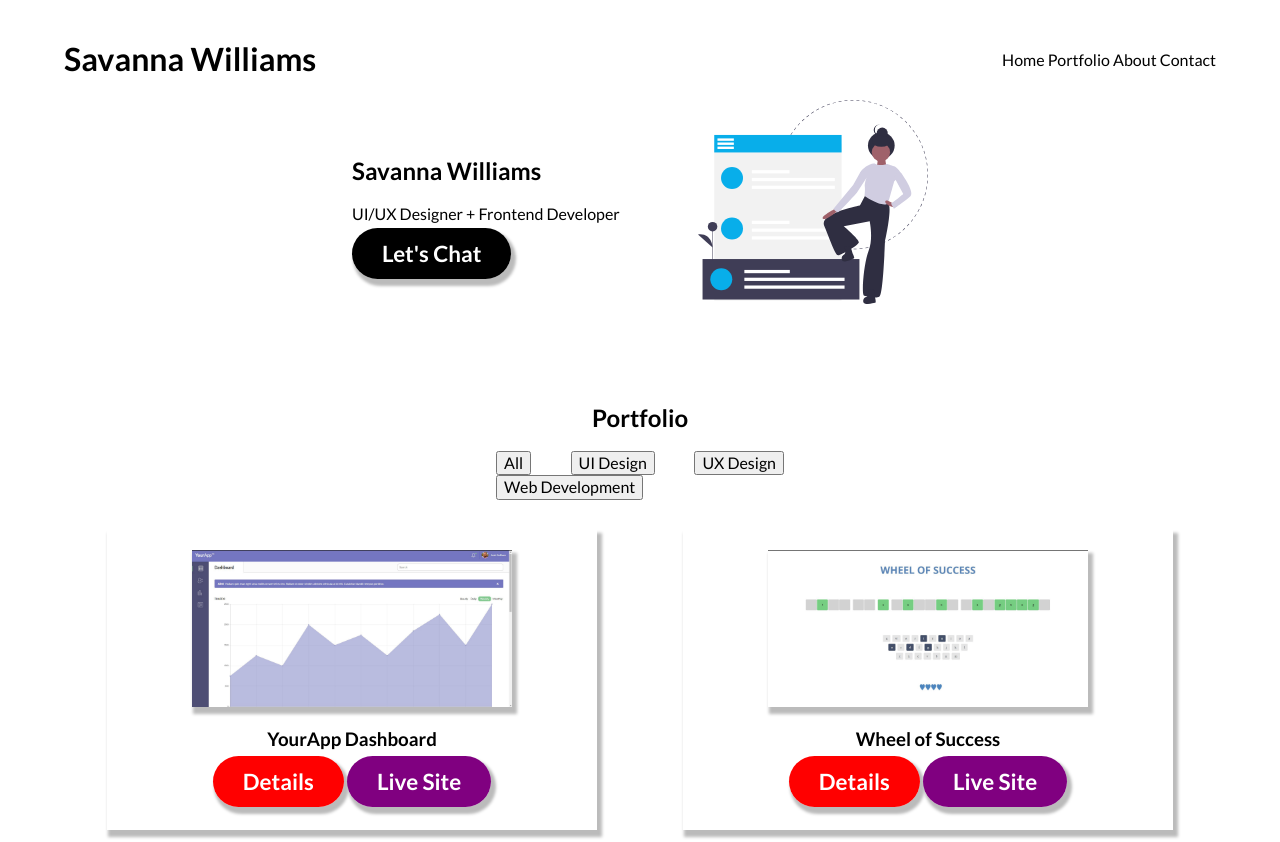
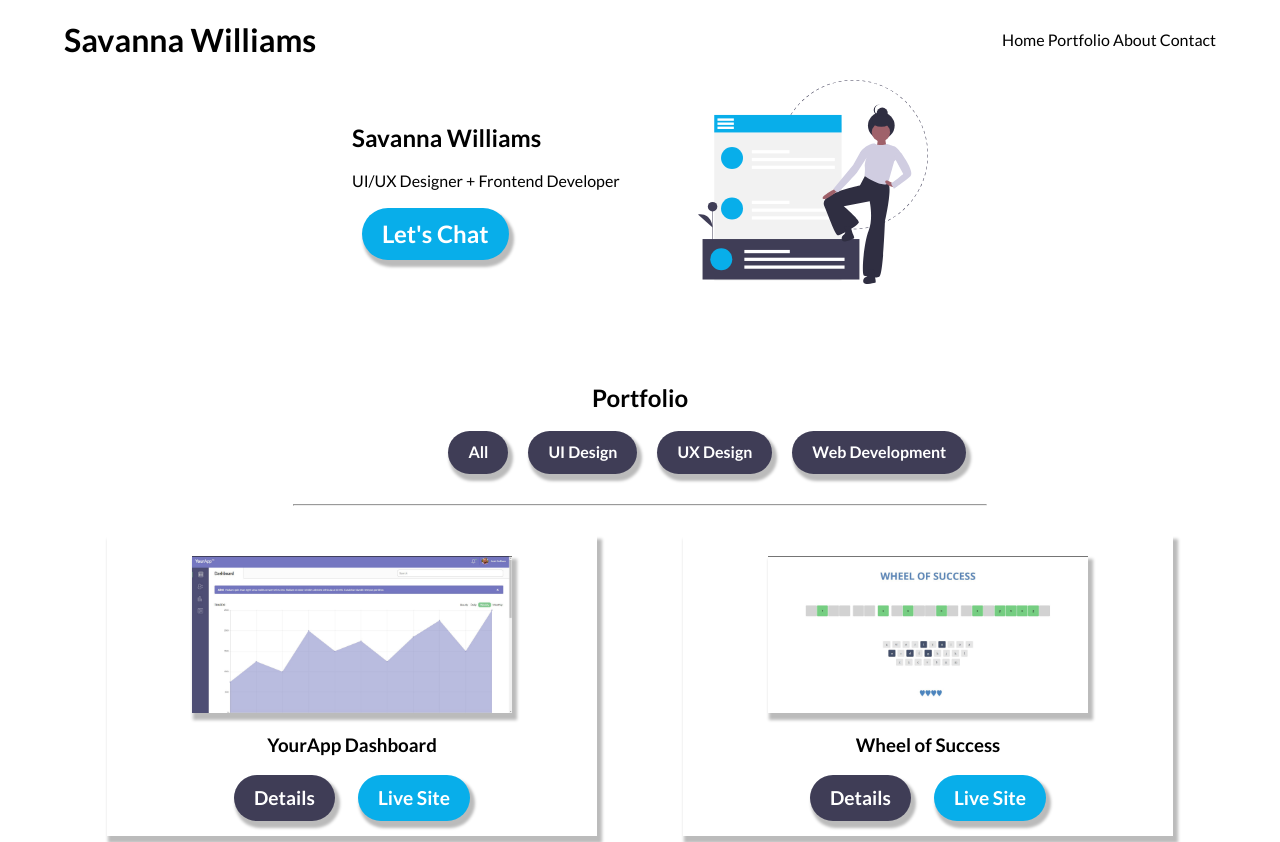
Before and after one commit to SavannaWilliams/techdegree-project-9, a plain HTML site: page index.html in a window 1280 px wide. Shown: the top 842 px of the page. Drawn offline with Linux system fonts and the light colour scheme.

Commit message:
Style portfolio filter buttons and make header sticky.

```diff
--- a/css/styles.css
+++ b/css/styles.css
@@ -1,9 +1,17 @@
 /* =================================
   Base Styles
 ==================================== */
+:root {
+  --blue: #08aeea;
+  --dark-grey: #3f3d56;
+}
+
 body {
     font-family: 'Lato', sans-serif;
+    margin-top: 80px; /* To accomodate sticky header */
 }
+
+/* To accomodate sticky header */
 
 .wrapper {
     width: 90%;
@@ -15,22 +23,10 @@ nav a {
     color: initial;
 }
 
-.button {
-    background-color: black;
-    color: #fff;
-    padding: 12px 30px;
-    border-radius: 50px;
-    text-decoration: none;
-    font-weight: 700;
-    font-size: 1.4rem;
-    margin-top: 30px;
-    box-shadow: 3px 5px 3px 2px #bbb;
-    transition: background-color .4s ease-in;
+nav a:hover {
+  color: var(--blue);
 }
 
-.button:hover {
-    background-color: red;
-}
 
 .portfolio-card img {
   width: 320px;
@@ -39,30 +35,61 @@ nav a {
   box-shadow: 3px 5px 3px 2px #bbb;
 }
 
+.button,
 .portfolio-details-btn,
 .portfolio-site-btn {
+  display: inline-block;
   color: #fff;
-  padding: 12px 30px;
+  padding: 12px 20px;
   border-radius: 50px;
   text-decoration: none;
   font-weight: 700;
-  font-size: 1.4rem;
-  margin-top: 30px;
+  font-size: 1.2rem;
+  margin: 0 10px 0 10px;
   box-shadow: 3px 5px 3px 2px #bbb;
-  transition: background-color .4s ease-in;
+  transition: background-color .4s ease-in, transform .4s ease-in;
 }
 
-.portfolio-details-btn:hover,
-.portfolio-site-btn:hover {
-  background-color: blue;
+.button {
+  font-size: 1.5rem;
+}
+
+.button,
+.portfolio-site-btn {
+  background-color: var(--blue);
 }
 
 .portfolio-details-btn {
-  background-color: red;
+  background-color: var(--dark-grey);
 }
 
-.portfolio-site-btn {
-  background-color: purple;
+.filter-btns {
+  display: inline-block;
+  white-space: nowrap;
+  text-decoration: none;
+  background-color: var(--dark-grey);
+  color: #fff;
+  padding: 12px 20px;
+  border: 0;
+  border-radius: 50px;
+  text-decoration: none;
+  font-weight: 700;
+  margin: 0 10px 0 10px;
+  box-shadow: 3px 5px 3px 2px #bbb;
+  transition: background-color .4s ease-in, transform .4s ease-in;
+  cursor: pointer;
+}
+
+.button:hover,
+.portfolio-site-btn:hover {
+  background-color: #0294c9;
+  transform: scale(.9);
+}
+
+.filter-btns:hover,
+.portfolio-details-btn:hover {
+  background-color: #15141c;
+  transform: scale(.9);
 }
 
 #portfolio h2,
@@ -88,6 +115,15 @@ header {
     flex-flow: row nowrap;
     justify-content: space-between;
     align-items: center;
+    /* Make sticky header. Top, left, right required to give flexbox space. */
+    position: fixed;
+    top: 0;
+    left: 0;
+    right: 0;
+    width: 90%;
+    height: 80px;
+    margin: 0 auto;
+    background-color: #fff;
 }
 
 #welcome {
@@ -108,6 +144,12 @@ header {
   margin-bottom: 50px;
 }
 
+#portfolio hr {
+  width: 60%;
+  margin: 0 auto;
+  margin-bottom: 30px;
+}
+
 .portfolio-gallery {
     display: flex;
     flex-flow: row wrap;
@@ -116,9 +158,9 @@ header {
 }
 
 #portfolio-buttons {
-    width: 25%;
+    width: 35%;
     display: flex;
-    flex-flow: row wrap;
+    flex-flow: row nowrap;
     justify-content: space-between;
     align-items: center;
     margin: 0 auto 30px auto;
--- a/index.html
+++ b/index.html
@@ -34,11 +34,12 @@
             <section id="portfolio">
                 <h2>Portfolio</h2>
                 <div id="portfolio-buttons">
-                    <button id="btn-all">All</button>
-                    <button id="btn-ui">UI Design</button>
-                    <button id="btn-ux">UX Design</button>
-                    <button id="btn-web-dev">Web Development</button>
+                    <button id="btn-all" class="filter-btns">All</button>
+                    <button id="btn-ui" class="filter-btns">UI Design</button>
+                    <button id="btn-ux" class="filter-btns">UX Design</button>
+                    <button id="btn-web-dev" class="filter-btns">Web Development</button>
                 </div>
+                <hr>
                 <div class="portfolio-gallery">
                     <!-- YourApp Dashboard -->
                     <div class="portfolio-card" data-type="web-dev">
```
